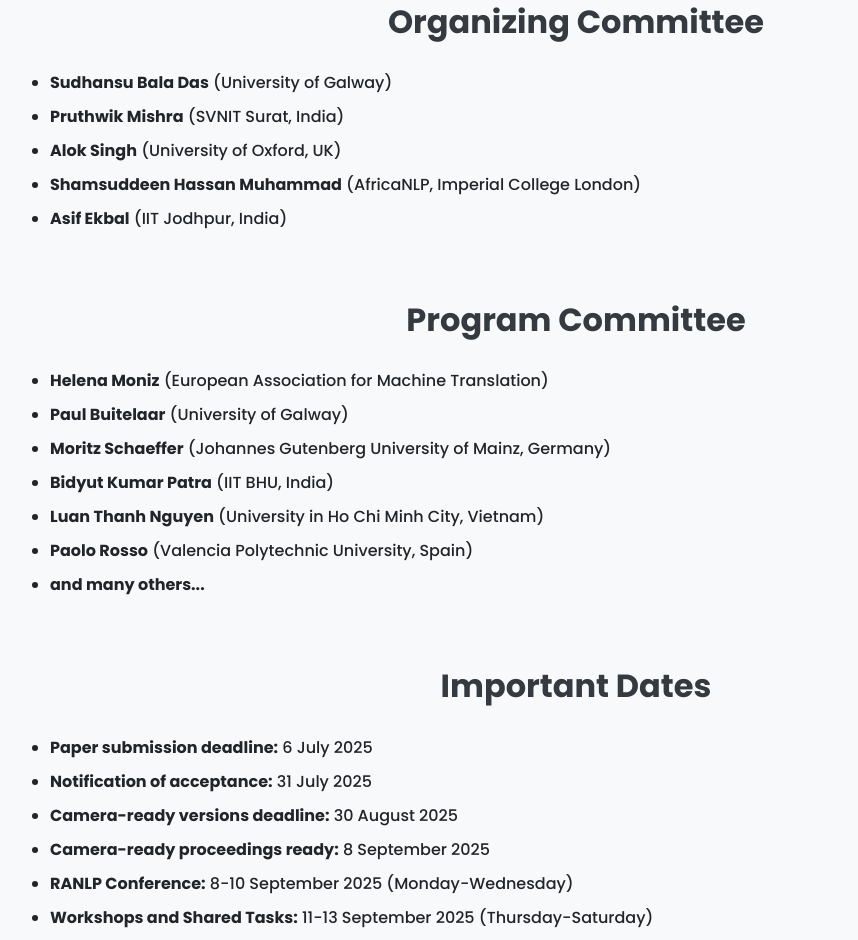
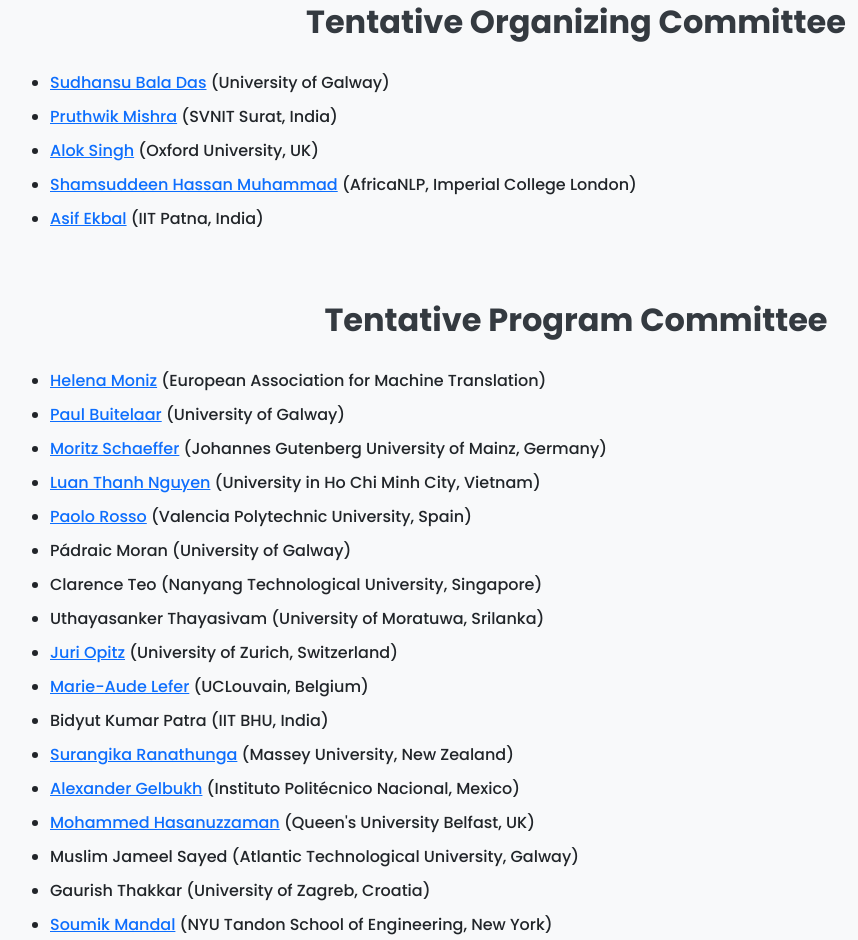
Before and after one commit to globalnlp2025/globalnlp2025.github.io, a plain HTML site: page index.html in a window 1280 px wide. Shown: the part 1709-2649 px from the top of the page, without its empty margins (64-922 px from the left). Drawn offline with nearby package versions, Linux system fonts and the light colour scheme.

Commit message:
Update index.html

```diff
--- a/index.html
+++ b/index.html
@@ -106,26 +106,38 @@
     </ul>
 
     <!-- Organizing Committee Section -->
-    <h2 class="section-title">Organizing Committee</h2>
-    <ul>
-      <li><b>Sudhansu Bala Das</b> (University of Galway)</li>
-      <li><b>Pruthwik Mishra</b> (SVNIT Surat, India)</li>
-      <li><b>Alok Singh</b> (University of Oxford, UK)</li>
-      <li><b>Shamsuddeen Hassan Muhammad</b> (AfricaNLP, Imperial College London)</li>
-      <li><b>Asif Ekbal</b> (IIT Jodhpur, India)</li>
-    </ul>
+<h2 class="section-title">Tentative Organizing Committee</h2>
+<ul>
+  <li><a href="https://www.universityofgalway.ie/colleges-and-schools/arts-social-sciences-and-celtic-studies/language-literatures-culture/disciplines/classics/research/postdocs/baladas/" target="_blank">Sudhansu Bala Das</a> (University of Galway)</li>
+  <li><a href="https://pruthwik.github.io/" target="_blank">Pruthwik Mishra</a> (SVNIT Surat, India)</li>
+  <li><a href="https://www.smithschool.ox.ac.uk/person/alok-singh" target="_blank">Alok Singh</a> (Oxford University, UK)</li>
+  <li><a href="https://shmuhammadd.github.io/" target="_blank">Shamsuddeen Hassan Muhammad</a> (AfricaNLP, Imperial College London)</li>
+  <li><a href="https://ekbalasif.github.io/" target="_blank">Asif Ekbal</a> (IIT Patna, India)</li>
+</ul>
+
 
     <!-- Program Committee Section -->
-    <h2 class="section-title">Program Committee</h2>
-    <ul>
-      <li><b>Helena Moniz</b> (European Association for Machine Translation)</li>
-      <li><b>Paul Buitelaar</b> (University of Galway)</li>
-      <li><b>Moritz Schaeffer</b> (Johannes Gutenberg University of Mainz, Germany)</li>
-      <li><b>Bidyut Kumar Patra</b> (IIT BHU, India)</li>
-      <li><b>Luan Thanh Nguyen</b> (University in Ho Chi Minh City, Vietnam)</li>
-      <li><b>Paolo Rosso</b> (Valencia Polytechnic University, Spain)</li>
-      <li><b>and many others...</b></li>
-    </ul>
+ <h2 class="section-title">Tentative Program Committee</h2>
+<ul>
+  <li><a href="https://sigul.openaipublic.org/people/helena-moniz" target="_blank">Helena Moniz</a> (European Association for Machine Translation)</li>
+  <li><a href="https://www.universityofgalway.ie/our-research/people/paulbuitelaar/" target="_blank">Paul Buitelaar</a> (University of Galway)</li>
+  <li><a href="https://www.fb06.uni-mainz.de/moritz-schaeffer/" target="_blank">Moritz Schaeffer</a> (Johannes Gutenberg University of Mainz, Germany)</li>
+  <li><a href="https://www.linkedin.com/in/luan-thanh-nguyen-93b13350/" target="_blank">Luan Thanh Nguyen</a> (University in Ho Chi Minh City, Vietnam)</li>
+  <li><a href="https://personales.upv.es/prosso/" target="_blank">Paolo Rosso</a> (Valencia Polytechnic University, Spain)</li>
+  <li>Pádraic Moran (University of Galway)</li>
+  <li>Clarence Teo (Nanyang Technological University, Singapore)</li>
+  <li>Uthayasanker Thayasivam (University of Moratuwa, Srilanka)</li>
+  <li><a href="https://jopitz.github.io/" target="_blank">Juri Opitz</a> (University of Zurich, Switzerland)</li>
+  <li><a href="https://uclouvain.be/en/research-institutes/ilc/cental/marie-aude-lefer.html" target="_blank">Marie-Aude Lefer</a> (UCLouvain, Belgium)</li>
+  <li>Bidyut Kumar Patra (IIT BHU, India)</li>
+  <li><a href="https://www.massey.ac.nz/massey/expertise/profile.cfm?stref=812830" target="_blank">Surangika Ranathunga</a> (Massey University, New Zealand)</li>
+  <li><a href="http://www.gelbukh.com/" target="_blank">Alexander Gelbukh</a> (Instituto Politécnico Nacional, Mexico)</li>
+  <li><a href="https://www.qub.ac.uk/sites/ecit/People/MohammedHasanuzzaman/" target="_blank">Mohammed Hasanuzzaman</a> (Queen's University Belfast, UK)</li>
+  <li>Muslim Jameel Sayed (Atlantic Technological University, Galway)</li>
+  <li>Gaurish Thakkar (University of Zagreb, Croatia)</li>
+  <li><a href="https://soumikmandal.github.io/" target="_blank">Soumik Mandal</a> (NYU Tandon School of Engineering, New York)</li>
+</ul>
+
 
     <!-- Important Dates Section -->
     <h2 class="section-title">Important Dates</h2>
```
